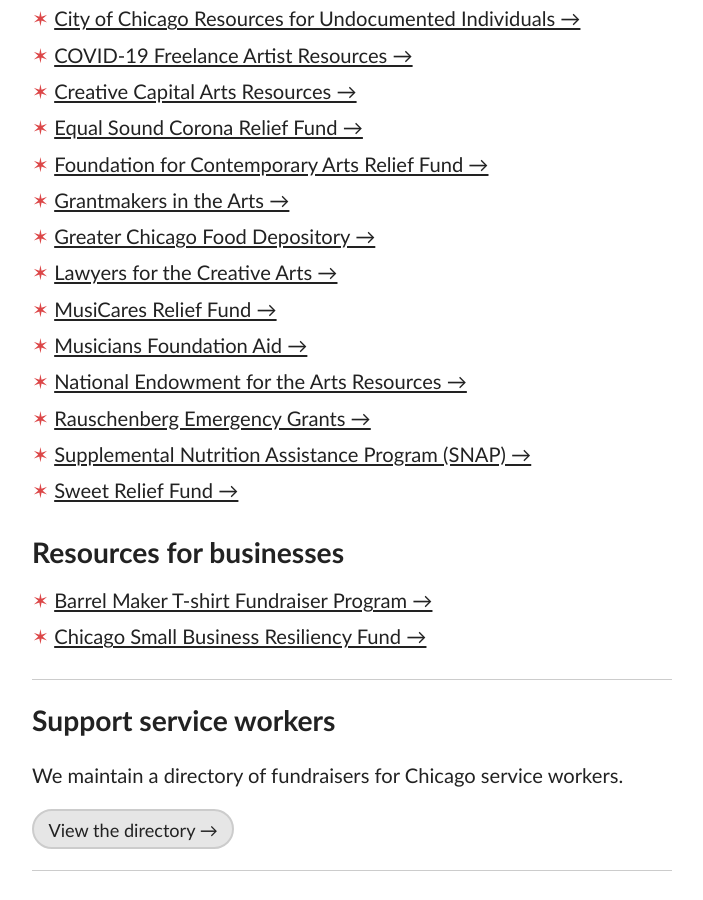
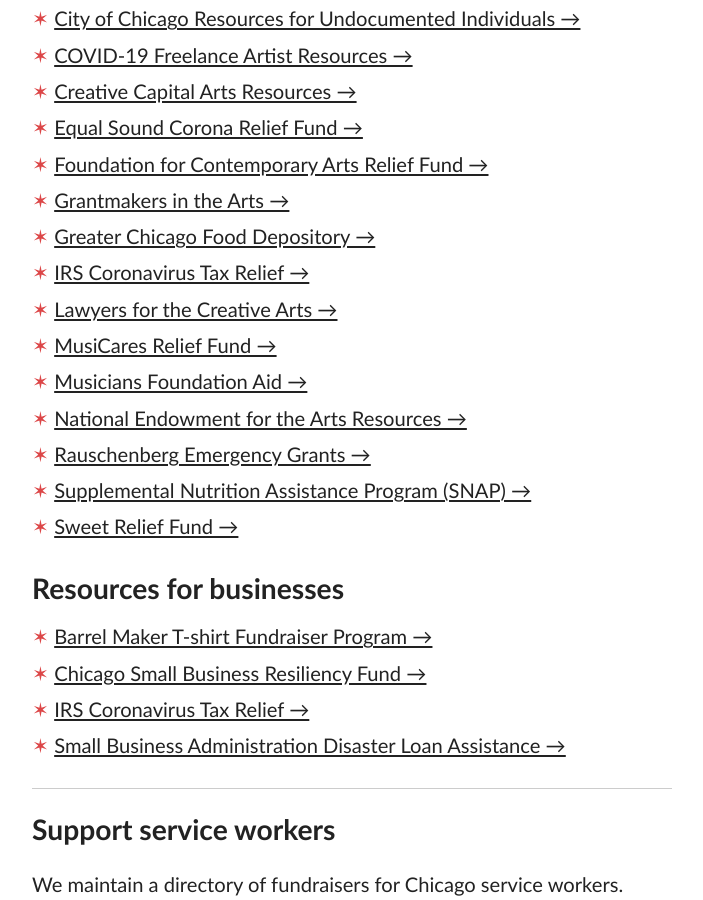
Before and after one commit to spencertweedy/chicagoservicerelief, a Jekyll site: the page built from resources.html, in a window 1280 px wide and 900 px high, scrolled down 783 px. Shown: the whole window, without its empty margins (288-991 px from the left). Built offline with Jekyll 4.4.1, drawn with Linux system fonts in a browser that asks for light colours.

Commit message:
add several

```diff
--- a/_data/establishments.yml
+++ b/_data/establishments.yml
@@ -1106,3 +1106,75 @@
 - title: Rosa’s Lounge
   url: https://www.gofundme.com/f/rosa039s-lounge-team
   type: bar
+- title: Paddy Long’s
+  url: https://www.gofundme.com/f/paddy-long039s-relief-fund
+  type: bar
+- title: Chef’s Special Cocktail Bar
+  url: https://www.toasttab.com/chef-s-special-cocktail-bar/v2/online-order#!/order
+  type: bar
+- title: Sepia
+  url: https://www.gofundme.com/f/support-our-sepia-and-proxi-family
+  type: restaurant
+- title: Proxi
+  url: https://www.gofundme.com/f/support-our-sepia-and-proxi-family
+  type: restaurant
+- title: Damen Tavern
+  url: https://www.gofundme.com/f/damen-tavern-staff-fund
+  type: bar
+- title: Small Business Administration Disaster Loan Assistance
+  url: https://disasterloan.sba.gov/ela/Information/EIDLLoans
+  type: resource-business
+- title: IRS Coronavirus Tax Relief
+  url: https://www.irs.gov/coronavirus
+  type: resource
+- title: IRS Coronavirus Tax Relief
+  url: https://www.irs.gov/coronavirus
+  type: resource-business
+- title: Daily Bar & Grill
+  url: https://www.gofundme.com/f/daily-barampgrill-staff-covid-shutdown-relief-fund
+  type: bar
+- title: Robert Jeffrey Hair Studio Andersonville
+  url: https://www.gofundme.com/f/robert-jeffrey-andersonville039s-covid19-relief
+  type: salon
+- title: Salon Echo
+  url: https://www.gofundme.com/f/salon-echo-relief-fund
+  type: salon
+- title: Esquire Barbershop
+  url: https://www.gofundme.com/f/esquire-barbers-support-fund
+  type: salon
+- title: Revive Massage Therapy & Spa
+  url: https://www.gofundme.com/f/help-the-staff-at-revive-massage-therapy-amp-spa
+  type: other
+- title: Butch McGuire’s
+  url: https://www.gofundme.com/f/butch-mcguire039s-employee-relief-fund
+  type: bar
+- title: Autre Monde
+  url: https://www.gofundme.com/f/autre-monde-employee-relief-fund
+  type: restaurant
+- title: M Lounge
+  url: https://www.gofundme.com/f/m-lounge-employee-relief-fund
+  type: bar
+- title: Elephant & Castle
+  url: https://www.gofundme.com/f/elephant-amp-castle-wabash-covid-19-fund
+  type: bar
+- title: Ravenswood Tavern
+  url: https://www.gofundme.com/f/virtual-tip-jar-for-ravenswood-tavern
+  type: bar
+- title: Fork Chicago
+  url: https://www.gofundme.com/f/fork-chicago-employee-fund
+  type: restaurant
+- title: Best Intentions
+  url: https://www.gofundme.com/f/another-kind-of-best-intentions
+  type: bar
+- title: Silver Room
+  url: https://www.gofundme.com/f/support-silver-room-staff
+  type: store
+- title: Four Letter Word Coffee
+  url: https://www.4lwcoffee.com/
+  type: restaurant
+- title: Farm Bar
+  url: https://www.gofundme.com/f/farmhouse-amp-farm-bar-staff
+  type: bar
+- title: Virtue Restaurant
+  url: https://www.gofundme.com/f/virtue-restaurant-employee-support
+  type: restaurant
```
